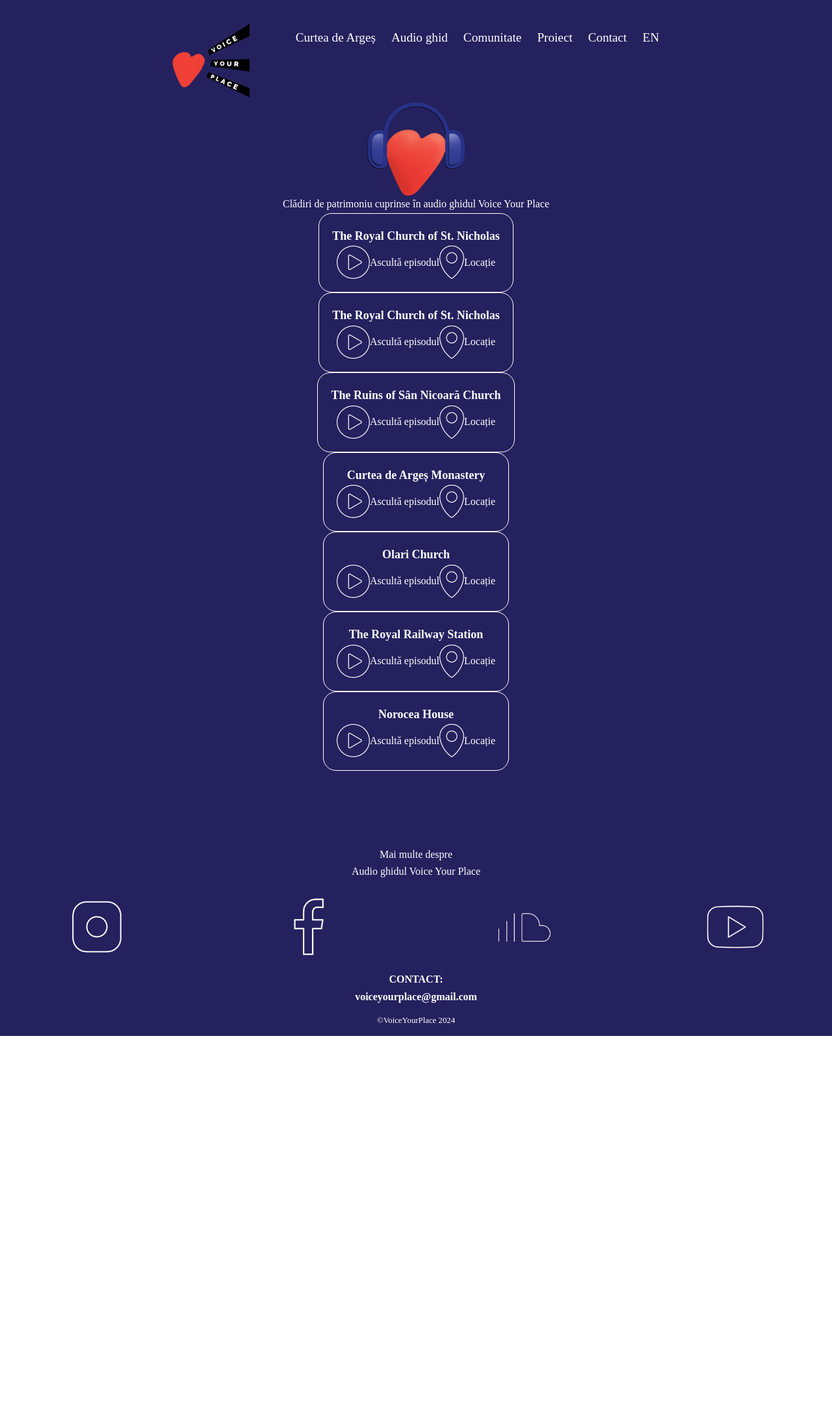
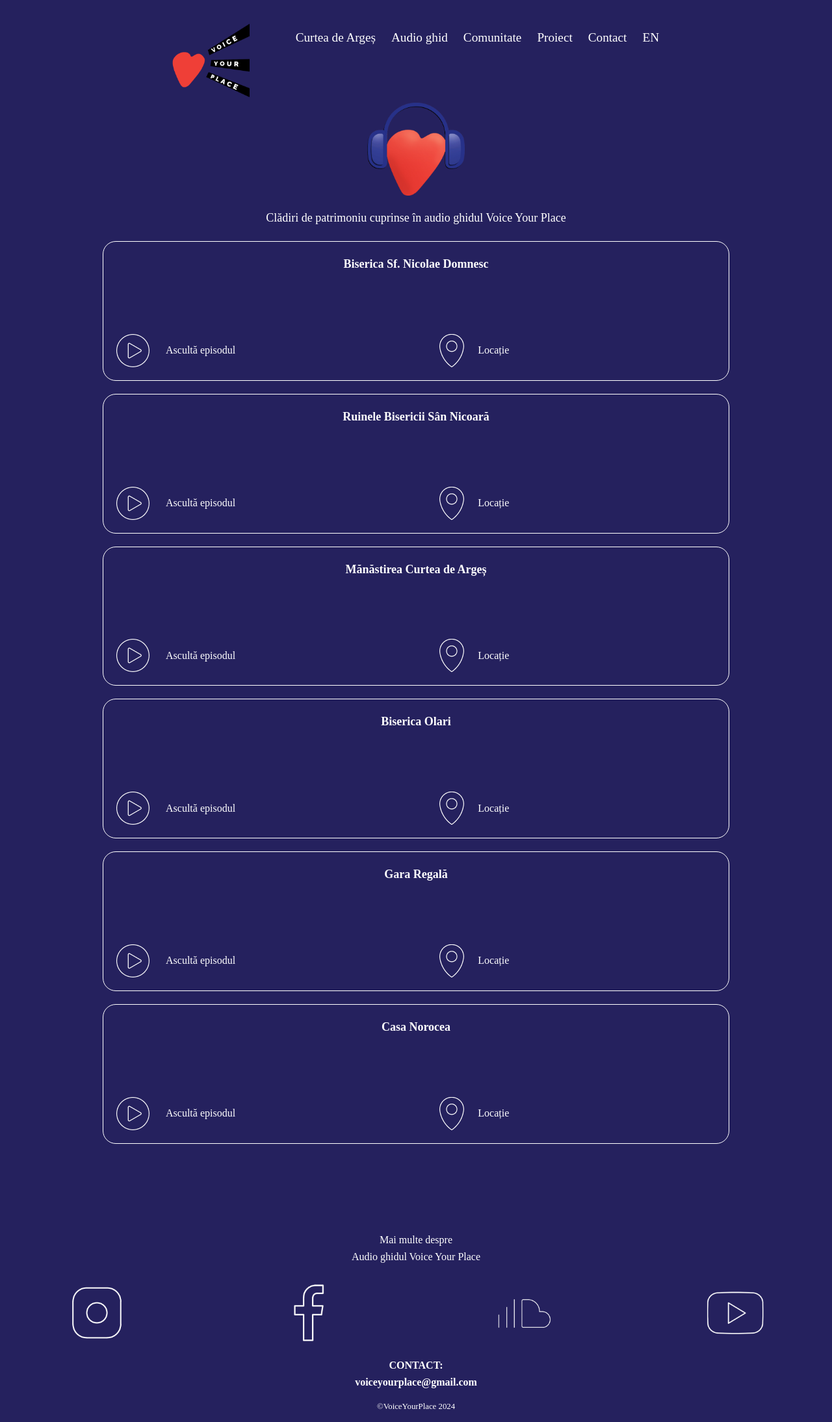
Before and after one commit to voiceyourplace/voiceyourplace, a Jekyll site: the page built from pages/ro-qr-curtea-de-arges.md, in a window 1280 px wide. Shown: the whole page at 65% size. Built offline with Jekyll 4.4.1, drawn with Linux system fonts in a browser that asks for light colours; some web fonts are replaced; before the commit the page ends 1594 px from its top, so only the background shows below that.

```diff
--- /dev/null
+++ b/_includes/ro-qr-footer.html
@@ -0,0 +1,50 @@
+<footer class="qr-footer">
+  <div class="center-column">
+    <div class="social-media-wrapper-footer">
+      {% for item in site.data.settings.social %}
+      <a href="{{ item.link }}" target="_blank"
+        ><img
+          src="{{ site.github.url }}/assets/img/white-{{ item.image }}"
+          alt="{{ item.alt }}"
+      /></a>
+      {% endfor %}
+    </div>
+    <p>
+      CONTACT:
+      <br />
+      <a
+        href="mailto:voiceyourplace@gmail.com?subject = Feedback&body = Message"
+      >
+        voiceyourplace@gmail.com
+      </a>
+    </p>
+    <div class="footer-description-home-page">
+      <a href="{{ site.github.url }}/">{{ site.footer }} </a>
+    </div>
+  </div>
+
+  <div class="center-column-responsive">
+    <p>Urmăriți-ne pe:</p>
+    <div class="social-media-wrapper-footer">
+      {% for item in site.data.settings.social %}
+      <a href="{{ item.link }}" target="_blank"
+        ><img
+          src="{{ site.github.url }}/assets/img/white-{{ item.image }}"
+          alt="{{ item.alt }}"
+      /></a>
+      {% endfor %}
+    </div>
+    <p>
+      CONTACT:
+      <br />
+      <a
+        href="mailto:voiceyourplace@gmail.com?subject = Feedback&body = Message"
+      >
+        voiceyourplace@gmail.com
+      </a>
+    </p>
+    <div class="footer-description-home-page">
+      <a href="{{ site.github.url }}/">{{ site.footer }} </a>
+    </div>
+  </div>
+</footer>
--- a/_layouts/qr-all.html
+++ /dev/null
@@ -1,91 +0,0 @@
----
-layout: default-qr
----
-
-<div class="qr-all-list">
-  <img
-    src="{{ site.github.url }}/assets/img/logo-audio-ghid.png"
-    alt="Audio Ghid logo"
-  />
-
-  <div class="qr-all-description">
-    <p>{{ page.description }}</p>
-  </div>
-
-  <div class="qr-all-rounded-button">
-    <p>The Royal Church of St. Nicholas</p>
-    <div class="qr-all-images">
-      <img src="{{ site.github.url }}/assets/img/qr-all-play.png" alt="Play" />
-      <p>{{ page.play-description }}</p>
-      <img src="{{ site.github.url }}/assets/img/qr-all-pin.png" alt="Pin" />
-      <p>{{page.pin-description}}</p>
-    </div>
-  </div>
-
-  <div class="qr-all-rounded-button">
-    <p>The Royal Church of St. Nicholas</p>
-    <div class="qr-all-images">
-      <img src="{{ site.github.url }}/assets/img/qr-all-play.png" alt="Play" />
-      <p>{{ page.play-description }}</p>
-      <img src="{{ site.github.url }}/assets/img/qr-all-pin.png" alt="Pin" />
-      <p>{{page.pin-description}}</p>
-    </div>
-  </div>
-
-  <div class="qr-all-rounded-button">
-    <p>The Ruins of Sân Nicoară Church</p>
-    <div class="qr-all-images">
-      <img src="{{ site.github.url }}/assets/img/qr-all-play.png" alt="Play" />
-      <p>{{ page.play-description }}</p>
-      <img src="{{ site.github.url }}/assets/img/qr-all-pin.png" alt="Pin" />
-      <p>{{page.pin-description}}</p>
-    </div>
-  </div>
-
-  <div class="qr-all-rounded-button">
-    <p>Curtea de Argeș Monastery</p>
-    <div class="qr-all-images">
-      <img src="{{ site.github.url }}/assets/img/qr-all-play.png" alt="Play" />
-      <p>{{ page.play-description }}</p>
-      <img src="{{ site.github.url }}/assets/img/qr-all-pin.png" alt="Pin" />
-      <p>{{page.pin-description}}</p>
-    </div>
-  </div>
-
-  <div class="qr-all-rounded-button">
-    <p>Olari Church</p>
-    <div class="qr-all-images">
-      <img src="{{ site.github.url }}/assets/img/qr-all-play.png" alt="Play" />
-      <p>{{ page.play-description }}</p>
-      <img src="{{ site.github.url }}/assets/img/qr-all-pin.png" alt="Pin" />
-      <p>{{page.pin-description}}</p>
-    </div>
-  </div>
-
-  <div class="qr-all-rounded-button">
-    <p>The Royal Railway Station</p>
-    <div class="qr-all-images">
-      <img src="{{ site.github.url }}/assets/img/qr-all-play.png" alt="Play" />
-      <p>{{ page.play-description }}</p>
-      <img src="{{ site.github.url }}/assets/img/qr-all-pin.png" alt="Pin" />
-      <p>{{page.pin-description}}</p>
-    </div>
-  </div>
-
-  <div class="qr-all-rounded-button">
-    <p>Norocea House</p>
-    <div class="qr-all-images">
-      <img src="{{ site.github.url }}/assets/img/qr-all-play.png" alt="Play" />
-      <p>{{ page.play-description }}</p>
-      <img src="{{ site.github.url }}/assets/img/qr-all-pin.png" alt="Pin" />
-      <p>{{page.pin-description}}</p>
-    </div>
-  </div>
-
-  <a href="/en/audio-guide">
-    <div class="qr-all-about">
-      <p>{{page.footer-description-headline}}</p>
-      <p>{{page.footer-description}}</p>
-    </div>
-  </a>
-</div>
--- /dev/null
+++ b/_layouts/ro-default-qr-all.html
@@ -0,0 +1,10 @@
+<!doctype html>
+<html>
+  {% include head-home.html %}
+  <body>
+    <div class="container-qr">
+      {% include header-audio-ghid.html %} {{content}} {% include
+      ro-qr-footer.html %}
+    </div>
+  </body>
+</html>
--- /dev/null
+++ b/_layouts/ro-qr-all.html
@@ -0,0 +1,123 @@
+---
+layout: ro-default-qr-all
+---
+
+<div class="qr-all-list">
+  <img
+    src="{{ site.github.url }}/assets/img/logo-audio-ghid.png"
+    alt="Audio Ghid logo"
+  />
+
+  <div class="qr-all-description">
+    <p>{{ page.description }}</p>
+  </div>
+
+  <div class="qr-all-rounded-button">
+    <p>{{ page.nicolae-domnesc-title}}</p>
+    <div class="qr-all-images">
+      <a href="{{page.nicolae-domnesc-audio}}">
+        <img
+          src="{{ site.github.url }}/assets/img/qr-all-play.png"
+          alt="Play"
+        />
+        <p>{{ page.play-description }}</p>
+      </a>
+      <a href="{{page.nicolae-domnesc-map}}">
+        <img src="{{ site.github.url }}/assets/img/qr-all-pin.png" alt="Pin" />
+        <p>{{page.pin-description}}</p>
+      </a>
+    </div>
+  </div>
+
+  <div class="qr-all-rounded-button">
+    <p>{{ page.san-nicoara-title}}</p>
+    <div class="qr-all-images">
+      <a href="{{page.san-nicoara-audio}}">
+        <img
+          src="{{ site.github.url }}/assets/img/qr-all-play.png"
+          alt="Play"
+        />
+        <p>{{ page.play-description }}</p>
+      </a>
+      <a href="{{page.san-nicoara-map}}">
+        <img src="{{ site.github.url }}/assets/img/qr-all-pin.png" alt="Pin" />
+        <p>{{page.pin-description}}</p>
+      </a>
+    </div>
+  </div>
+
+  <div class="qr-all-rounded-button">
+    <p>{{ page.curtea-de-arges-title}}</p>
+    <div class="qr-all-images">
+      <a href="{{page.curtea-de-arges-audio}}">
+        <img
+          src="{{ site.github.url }}/assets/img/qr-all-play.png"
+          alt="Play"
+        />
+        <p>{{ page.play-description }}</p>
+      </a>
+      <a href="{{page.curtea-de-arges-map}}">
+        <img src="{{ site.github.url }}/assets/img/qr-all-pin.png" alt="Pin" />
+        <p>{{page.pin-description}}</p>
+      </a>
+    </div>
+  </div>
+
+  <div class="qr-all-rounded-button">
+    <p>{{ page.olari-title}}</p>
+    <div class="qr-all-images">
+      <a href="{{page.olari-audio}}">
+        <img
+          src="{{ site.github.url }}/assets/img/qr-all-play.png"
+          alt="Play"
+        />
+        <p>{{ page.play-description }}</p>
+      </a>
+      <a href="{{page.olari-map}}">
+        <img src="{{ site.github.url }}/assets/img/qr-all-pin.png" alt="Pin" />
+        <p>{{page.pin-description}}</p>
+      </a>
+    </div>
+  </div>
+
+  <div class="qr-all-rounded-button">
+    <p>{{ page.gara-regala-title}}</p>
+    <div class="qr-all-images">
+      <a href="{{page.gara-regala-audio}}">
+        <img
+          src="{{ site.github.url }}/assets/img/qr-all-play.png"
+          alt="Play"
+        />
+        <p>{{ page.play-description }}</p>
+      </a>
+      <a href="{{page.gara-regala-map}}">
+        <img src="{{ site.github.url }}/assets/img/qr-all-pin.png" alt="Pin" />
+        <p>{{page.pin-description}}</p>
+      </a>
+    </div>
+  </div>
+
+  <div class="qr-all-rounded-button">
+    <p>{{ page.casa-norocea-title}}</p>
+    <div class="qr-all-images">
+      <a href="{{page.casa-norocea-audio}}">
+        <img
+          src="{{ site.github.url }}/assets/img/qr-all-play.png"
+          alt="Play"
+        />
+        <p>{{ page.play-description }}</p>
+      </a>
+      <a href="{{page.casa-norocea-map}}">
+        <img src="{{ site.github.url }}/assets/img/qr-all-pin.png" alt="Pin" />
+        <p>{{page.pin-description}}</p>
+      </a>
+    </div>
+  </div>
+
+  <a href="/en/audio-guide">
+    <div class="qr-all-about">
+      <p>{{page.footer-description-headline}}</p>
+      <p>{{page.footer-description}}</p>
+    </div>
+  </a>
+</div>
--- a/_sass/_qr-footer.scss
+++ b/_sass/_qr-footer.scss
@@ -40,7 +40,7 @@
 
 .qr-list a {
   text-decoration: underline;
-  margin-top: 10%;
+  margin-top: 5%;
   width: 100%;
   text-align: center;
 }
@@ -107,6 +107,7 @@
   flex-direction: column;
   align-items: center;
   width: 90%;
+  gap: 20px;
 }
 
 .qr-all-list img {
@@ -126,7 +127,14 @@
   color: white;
 }
 
+.qr-all-description {
+  text-align: center;
+  font-size: 18px;
+  width: 80%;
+}
+
 .qr-all-rounded-button {
+  width: 80%;
   border-radius: 20px;
   border: 1px solid white;
   background-color: #25215e;
@@ -147,11 +155,22 @@
 
 .qr-all-images {
   display: flex;
-  flex-wrap: wrap;
-  justify-content: center;
   align-items: center;
   flex-direction: row;
   width: 100%;
+}
+
+.qr-all-images a {
+  display: flex;
+  align-items: center;
+  flex-direction: row;
+  width: auto;
+  gap: 5%;
+  flex-grow: 1;
+}
+
+.qr-all-images p {
+  font-size: 16px;
 }
 
 @media (max-width: $container-width) {
--- /dev/null
+++ b/pages/ro-qr-curtea-de-arges.md
@@ -0,0 +1,28 @@
+---
+layout: ro-qr-all
+description: Clădiri de patrimoniu cuprinse în audio ghidul Voice Your Place
+image: casti-audio-ghid.svg
+nicolae-domnesc-title: Biserica Sf. Nicolae Domnesc
+nicolae-domnesc-audio: /ro/biserica-domneasca
+nicolae-domnesc-map: https://maps.app.goo.gl/8kiMjTvJyb9fcc4s7
+san-nicoara-title: Ruinele Bisericii Sân Nicoară
+san-nicoara-audio: /ro/san-nicoara
+san-nicoara-map: https://maps.app.goo.gl/CXURq4xj2uZZbAQU7
+curtea-de-arges-title: Mănăstirea Curtea de Argeș
+curtea-de-arges-audio: /ro/manastirea-curtea-de-arges
+curtea-de-arges-map: https://maps.app.goo.gl/RwZN47qT4LZkEqGd6
+olari-title: Biserica Olari
+olari-audio: /ro/olari
+olari-map: https://maps.app.goo.gl/ZqhHUo3vUdEJ5dBHA
+gara-regala-title: Gara Regală
+gara-regala-audio: /ro/gara-regala
+gara-regala-map: https://maps.app.goo.gl/PqnEvfDCdu4395og8
+casa-norocea-title: Casa Norocea
+casa-norocea-audio: /ro/casa-norocea
+casa-norocea-map: https://maps.app.goo.gl/XN81GdjGw89z6JdY8
+play-description: Ascultă episodul
+pin-description: Locație
+footer-description-headline: Mai multe despre
+footer-description: Audio ghidul Voice Your Place
+permalink: /ro/qr/curtea-de-arges
+---
--- a/pages/ro-qr-voice-your-place.md
+++ /dev/null
@@ -1,10 +0,0 @@
----
-layout: qr-all
-description: Clădiri de patrimoniu cuprinse în audio ghidul Voice Your Place
-image: casti-audio-ghid.svg
-play-description: Ascultă episodul
-pin-description: Locație
-footer-description-headline: Mai multe despre
-footer-description: Audio ghidul Voice Your Place
-permalink: /ro/qr/curtea-de-arges
----
```
Also changed, not shown: _includes/en-qr-footer.html (added, +50 -0 lines), _layouts/en-default-qr-all.html (added, +10 -0 lines), _layouts/en-qr-all.html (added, +123 -0 lines), pages/en-qr-curtea-de-arges.md (added, +28 -0 lines), pages/en-qr-voice-your-place.md (deleted, +0 -10 lines).
